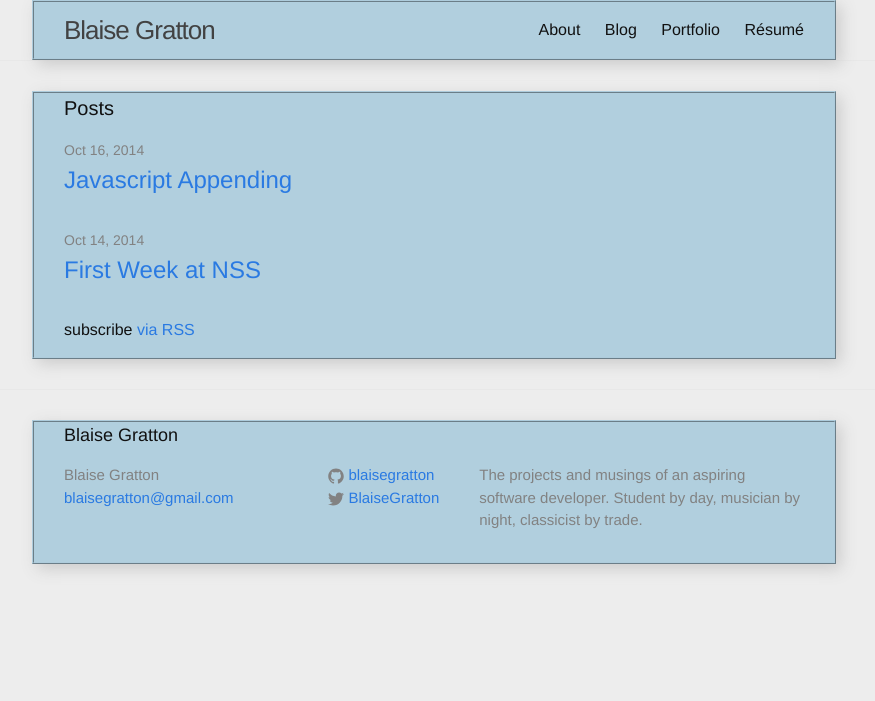
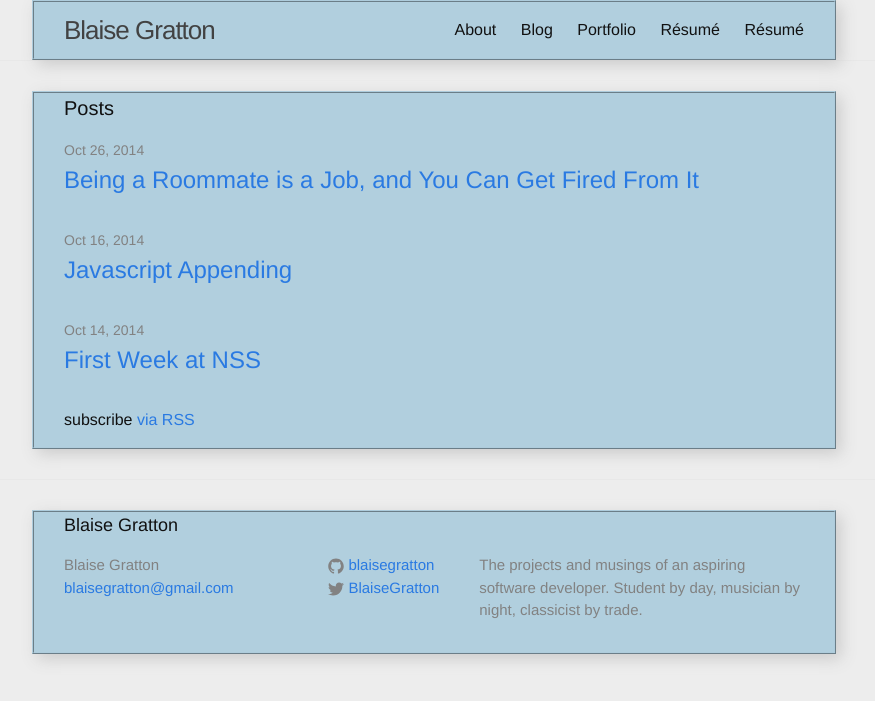
Before and after one commit to BlaiseGratton/blaisegratton.github.io, a Jekyll site: the page built from index.md, in a window 1280 px wide. Shown: the top 701 px of the page, without its empty margins (206-1081 px from the left). Built offline with Jekyll 4.4.1, drawn with Linux system fonts in a browser that asks for light colours.

Commit message:
Began blog post on roommates, rough resume formatting

```diff
--- /dev/null
+++ b/_posts/2014-10-26-being-a-roommate.md
@@ -0,0 +1,15 @@
+---
+layout: post
+title: "Being a Roommate is a Job, and You Can Get Fired From It"
+date: 2014-10-26
+---
+
+There is a fantastic and (in certain circles) famous chapter written by anthropologist Igor Kopytoff on the commoditization of things. It is fortunately available through the University of Pennsylvania [here](http://web-facstaff.sas.upenn.edu/~cavitch/pdf-library/Kopytoff_CulturalBiography.pdf). He covers many interesting ideas, but two are particularly relevant to the topic of living with roommates.
+
+I believe roommates coexist based upon the exchange of commodities and &ldquo;gifts&rdquo;. Kopytoff&apos;s lengthy definitions are both introduced as follows:
+
+> &ldquo;What, then, makes a thing a commodity? A commodity is a thing that has use value and can be exchanged in a discrete transaction for a counterpart, the very fact of exchange indicating that the counterpart has, in the immediate context, an equivalent value.... I refer to the transaction involving commodities as discrete in order to stress that the primary and immediate purpose of the transaction is to obtain the counterpart value.... While exchanges of things usually involve commodities, a notable exception is the exchanges that mark relations of reciprocity, as these have been classically defined in anthropology. Here, gifts are given in order to evoke an obligation to give back a gift, which in turn will evoke a similar obligation - a never-ending chain of gifts and obligations.&rdquo; (Kopytoff, pp. 68-9; Cambridge, 1986)
+
+How does this apply? Roommates coexist within a specific sphere which involves the exchange of both commodities and gifts. I use both terms because there are instances of discrete exchanges as well as a &ldquo;never-ending chain of gifts and obligations&rdquo;. Discrete exchanges could range from, say, picking up an item or two from a store on the expectation of money being returned to the assistance in some particular skilled task, e.g. the installation of a shelf or changing a part on a car. If in any of these instances there is no explicit agreement (&ldquo;Here&apos;s some money for x from the store&rdquo;), the status quo is slowly eroded away by the lack of any counterpart being returned - hence the numerous warnings regarding mixing business and friendship or lending money to friends, etc. Especially if the burden, monetarily or otherwise, is significant, the failure to return a fair counterpart in a commodity exchange can create significant strife.
+
+While discrete transactions certainly occur in any given household, I feel like Kopytoff&apos;s assertions about gift-giving are more directly relevant to the environment created in a roommate situation.
--- /dev/null
+++ b/_sass/_resume.scss
@@ -0,0 +1,81 @@
+
+
+#resume {
+  background-color: white;
+  width: 100%;
+  height: 100%;
+  clear: both;
+  margin: auto;
+  * {
+    background-color: white;
+  }
+}
+
+
+#resume-wrapper {
+  h1 {
+    border-bottom: 1px solid black;
+    width: 100%;
+  }
+
+  li * {
+    list-style: none;
+  }
+
+  a.contact {
+    display: block;
+    float: right;
+    clear: right;
+    text-decoration: none;
+    color: black;
+  }
+
+  list-style: none;
+  background-color: white;
+  width: 100%;
+  height: 100%;
+  margin: auto;
+  font-family: 'Lora', serif;
+
+  h2 {
+    display: inline-block;
+    line-height: 1;
+    float: left;
+    width: 20%;
+    font-size: 1.5em;
+    margin: 0;
+  }
+
+  h3 {
+    display: inline-block;
+    font-size: 1.2em;
+    margin: 0;
+  }
+
+  & > ul {
+    width: 80%;
+    list-style: none;
+    margin: 0;
+    padding: 0;
+    float: left;
+    display: inline-block;
+  }
+
+  & > ul > li {
+    clear: left;
+    background-color: white;
+  }
+
+  .dates {
+    float: right;
+  }
+
+  .employer:before {
+    content: ' ';
+    display: block;
+  }
+
+  .employer:after {
+    content: ' ';
+  }
+}
```
Also changed, not shown: _posts/2014-10-16-javascript-appending.md (+3 -3 lines), resume.html (added, +91 -0 lines).
